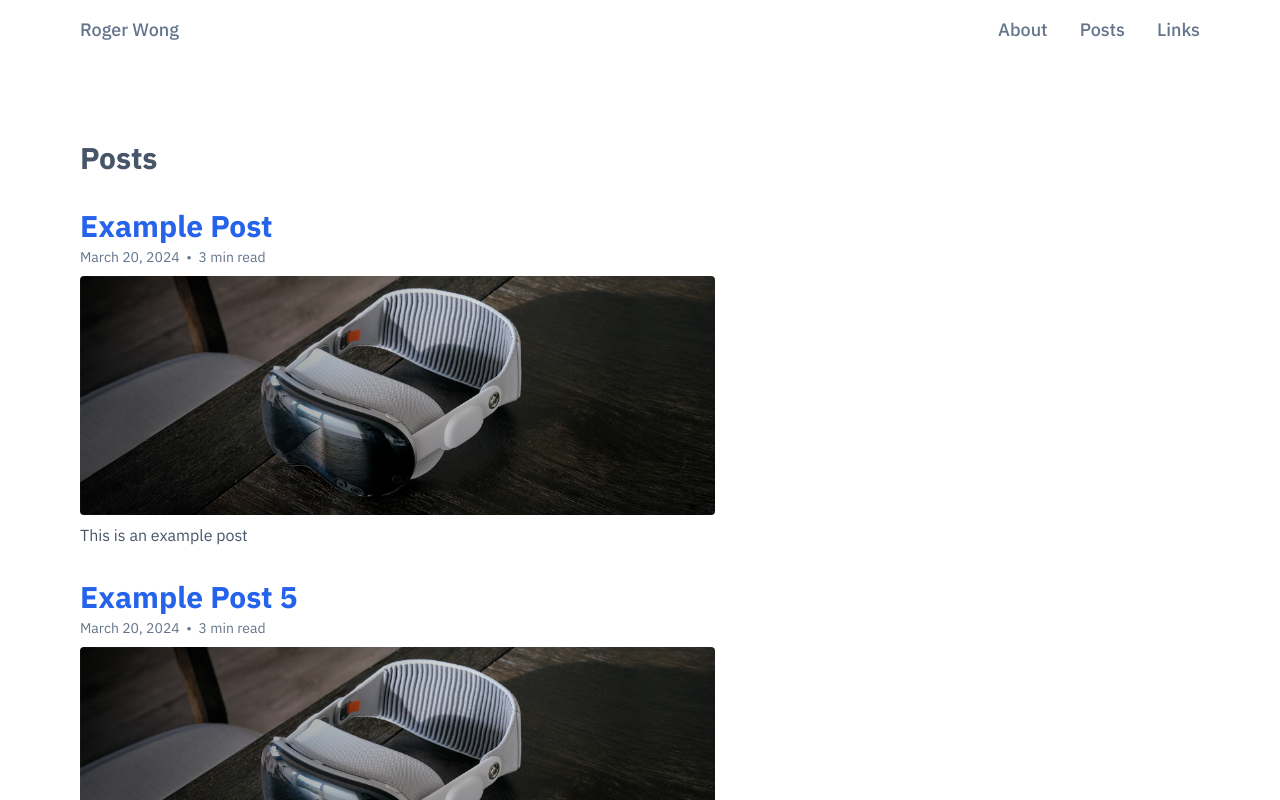
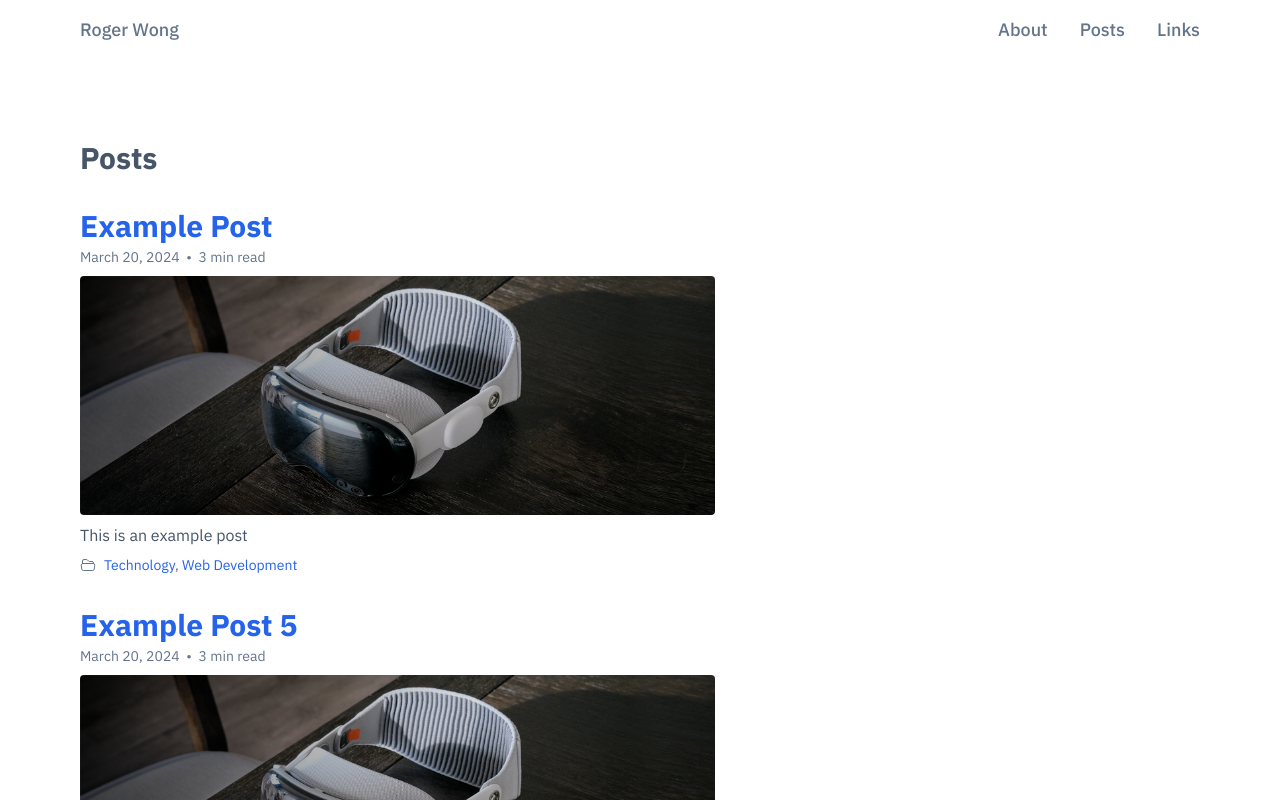
Before and after one commit to wongdigital/rogerwong-site, a Next.js app: page /posts in a window 1280 px wide. Shown: the top 800 px of the page. Built offline with nearby package versions, Linux system fonts and the light colour scheme.

Commit message:
Enhanced categories display
- Added icon to denote categories
- Added categories in the post preview

```diff
--- a/package.json
+++ b/package.json
@@ -9,6 +9,7 @@
     "lint": "next lint"
   },
   "dependencies": {
+    "@heroicons/react": "^2.1.5",
     "gray-matter": "^4.0.3",
     "next": "15.0.1",
     "react": "19.0.0-rc-69d4b800-20241021",
--- a/src/app/posts/[id]/page.tsx
+++ b/src/app/posts/[id]/page.tsx
@@ -3,8 +3,9 @@
 import { getPostData, getSortedPostsData } from '@/lib/posts';
 import { notFound } from 'next/navigation';
 import { calculateReadTime } from '@/lib/readTime';
-import Link from 'next/link';  // Add this import at the top
+import Link from 'next/link';
 import type { Metadata } from 'next';
+import { FolderOpenIcon } from '@heroicons/react/24/outline';
 
 type Params = {
   params: {
@@ -91,7 +92,8 @@ export default async function Post({ params }: Params) {
         {postData.categories && postData.categories.length > 0 && (
           <div className="mt-8 pt-8 border-t border-slate-200">
             <div className="text-sm text-slate-500">
-              Categories: {postData.categories?.map((category, index) => (
+              <FolderOpenIcon className="w-4 h-4 inline-block mr-2 -mt-1" />
+              Filed under {postData.categories?.map((category, index) => (
                 <span key={category}>
                   <Link
                     href={`/posts?category=${encodeURIComponent(category)}`}
--- a/src/app/posts/page.tsx
+++ b/src/app/posts/page.tsx
@@ -4,6 +4,7 @@ import PostPreview from '@/components/PostPreview';
 import { getSortedPostsData } from '@/lib/posts';
 import { calculateReadTime } from '@/lib/readTime';
 import Pagination from '@/components/Pagination';
+import { FolderOpenIcon } from '@heroicons/react/24/outline';
 
 const POSTS_PER_PAGE = 10;
 
@@ -49,6 +50,7 @@ export default async function PostsIndex({
                 slug={post.id}
                 imageSrc={post.imageSrc}
                 imageAlt={post.imageAlt}
+                categories={post.categories}
               />
             </article>
           ))}
--- a/src/components/PostPreview.tsx
+++ b/src/components/PostPreview.tsx
@@ -1,6 +1,7 @@
 import React from 'react';
 import Link from 'next/link';
 import Image from 'next/image';
+import { FolderOpenIcon } from '@heroicons/react/24/outline';
 
 interface PostPreviewProps {
   title: string;
@@ -10,6 +11,7 @@ interface PostPreviewProps {
   imageAlt?: string;  // Make optional
   excerpt: string;
   slug: string;
+  categories?: string[];  // Add this line
 }
 
 function formatDate(dateString: string) {
@@ -31,6 +33,7 @@ const PostPreview: React.FC<PostPreviewProps> = ({
   imageAlt,
   excerpt,
   slug,
+  categories,
 }) => {
   return (
     <div className="mb-4 space-y-2">
@@ -52,6 +55,19 @@ const PostPreview: React.FC<PostPreviewProps> = ({
         />
       )}
       <p className="text-slate-600">{excerpt}</p>
+      {categories && categories.length > 0 && (
+        <div className="text-sm text-slate-500">
+          <FolderOpenIcon className="w-4 h-4 inline-block mr-2 -mt-0.5" />
+          {categories.map((category, index) => (
+            <React.Fragment key={category}>
+              {index > 0 && ", "}
+              <Link href={`/posts?category=${category.toLowerCase()}`} className="text-blue-600 hover:underline hover:text-blue-800">
+                {category}
+              </Link>
+            </React.Fragment>
+          ))}
+        </div>
+      )}
     </div>
   );
 };
```
Also changed, not shown: 1 other file (tests, documents, lock files or other folders).
